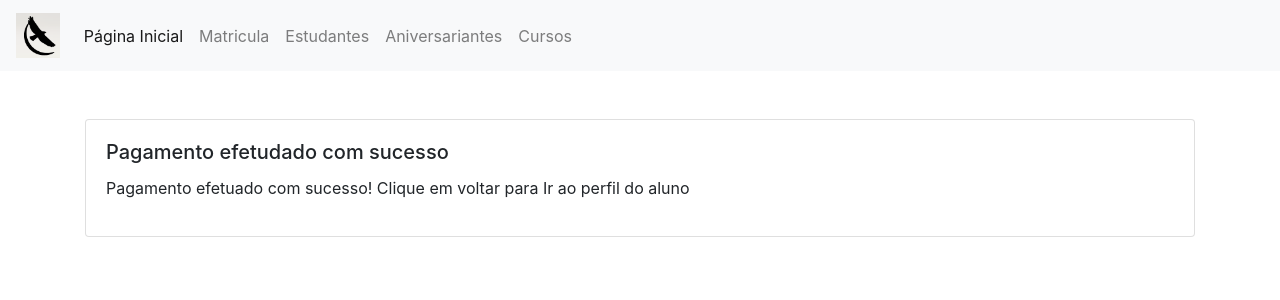
After one commit to alexsteeve/escoladasnacoesbranch, a Django app: page /estudante/pagamento-sucesso/ in a window 1280 px wide. The commit adds this page. Shown: the top 300 px of the page. Run offline with Django 3.2, Linux system fonts and the light colour scheme; some libraries are stand-ins or nearby versions.

Commit message:
Correções de navegação

```diff
--- a/helloworld/models.py
+++ b/helloworld/models.py
@@ -186,7 +186,7 @@ class CursoPeriodo(models.Model):
     )
 
     def __str__(self):
-        return self.curso.nome + " " + str(self.ano) + " período " + str(self.semestre)
+        return str(self.ano) + "/" + str(self.semestre) + " " + str(self.local) +" "+ self.curso.nome
 
     objetos = models.Manager()
 
--- a/website/forms.py
+++ b/website/forms.py
@@ -1,4 +1,4 @@
-from helloworld.models import Estudante, CursoPeriodoEstudante
+from helloworld.models import Estudante, CursoPeriodoEstudante, CursoPeriodo
 from django import forms
 
 # FORMULÁRIO DE INCLUSÃO DE ESTUDANTES
--- /dev/null
+++ b/website/templates/website/pagamento-sucesso.html
@@ -0,0 +1,20 @@
+{% extends "website/_layouts/base.html" %}
+
+{% load widget_tweaks %}
+
+{% block title %}Pagamentos do Curso do Estudante{% endblock %}
+
+{% block conteudo %}
+<div class="container mt-5">
+  <div class="row">
+    <div class="col-lg-12 col-md-12 col-sm-12 col-xs-12">
+      <div class="card">
+        <div class="card-body">
+          <h5 class="card-title">Pagamento efetudado com sucesso</h5>
+          <p>Pagamento efetuado com sucesso! Clique em voltar para Ir ao perfil do aluno</p>
+        </div>
+      </div>
+    </div>
+  </div>
+</div>
+{% endblock %}
--- a/website/templates/website/pagamentos.html
+++ b/website/templates/website/pagamentos.html
@@ -11,6 +11,7 @@
       <div class="card">
         <div class="card-body">
           <h5 class="card-title">Atualizar Pagamentos do Estudante</h5>
+          <p>{{ sucesso }}</p>
           <form method="post">
             <!-- Não se esqueça dessa tag -->
             {% csrf_token %}
--- a/website/urls.py
+++ b/website/urls.py
@@ -1,7 +1,7 @@
 from website.views import IndexTemplateView,  \
      EstudanteListView, EstudanteCreateView, EstudanteUpdateView, EstudanteDeleteView, AniversariantesListView, \
      EstudantePerfilView, CursoListView, CursoPerfilView, CursoPeriodoView, CursoPeriodoPendencia, search, \
-     MatriculaCreateView, PagamentoUpdateView, MatriculaDeleteView
+     MatriculaCreateView, PagamentoUpdateView, MatriculaDeleteView, ConfirmaPagamentoView
 from django.conf.urls import url
 
 from django.urls import path
@@ -55,4 +55,7 @@ urlpatterns = [
     # GET/POST /estudantes/matricula/excluir/{pk}
     path('estudante/matricula/excluir/<pk>', MatriculaDeleteView.as_view(), name="deleta_matricula"),
 
+    # GET /pagamentos-sucesso/
+    path('estudante/pagamento-sucesso/', ConfirmaPagamentoView.as_view(), name="pagamento-sucesso"),
+
 ]
--- a/website/views.py
+++ b/website/views.py
@@ -150,7 +150,6 @@ class MatriculaCreateView(CreateView):
     template_name = "website/matricula.html"
     model = CursoPeriodoEstudante
     form_class = MatriculaMembroForm
-    success_url = reverse_lazy("website:lista_estudantes")
 
     def get_initial(self):
         return {'estudante': Estudante.objetos.get(id=self.kwargs['pk'])}
@@ -174,7 +173,10 @@ class PagamentoUpdateView(UpdateView):
     model = CursoPeriodoEstudante
     context_object_name = 'pagamento'
     form_class = AtualizaPagamentoForm
-    success_url = reverse_lazy("website:search")
+    success_url = reverse_lazy('website:pagamento-sucesso')
+
+    # def get_success_url(self, **kwargs):
+    #     return reverse_lazy('website:pagamento', args=(self.kwargs['pk'],))
 
 
 # EXCLUSÃO DE MATRICULA
@@ -185,3 +187,10 @@ class MatriculaDeleteView(DeleteView):
     model = CursoPeriodoEstudante
     context_object_name = 'matricula'
     success_url = reverse_lazy("website:lista_estudantes")
+
+
+# CONFIRMACAO DE PAGAMENTO
+# ----------------------------------------------
+
+class ConfirmaPagamentoView(TemplateView):
+    template_name = "website/pagamento-sucesso.html"
```
